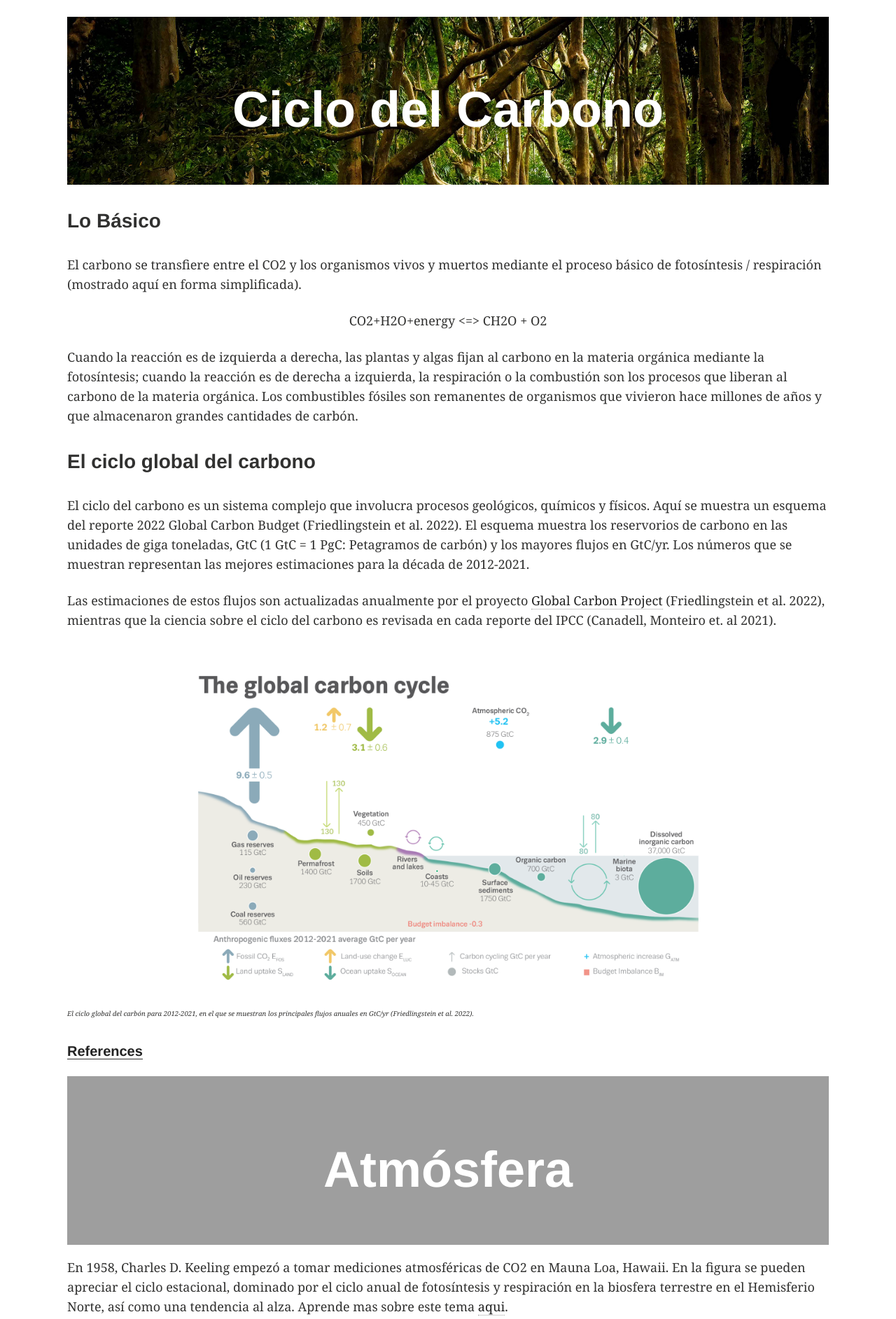
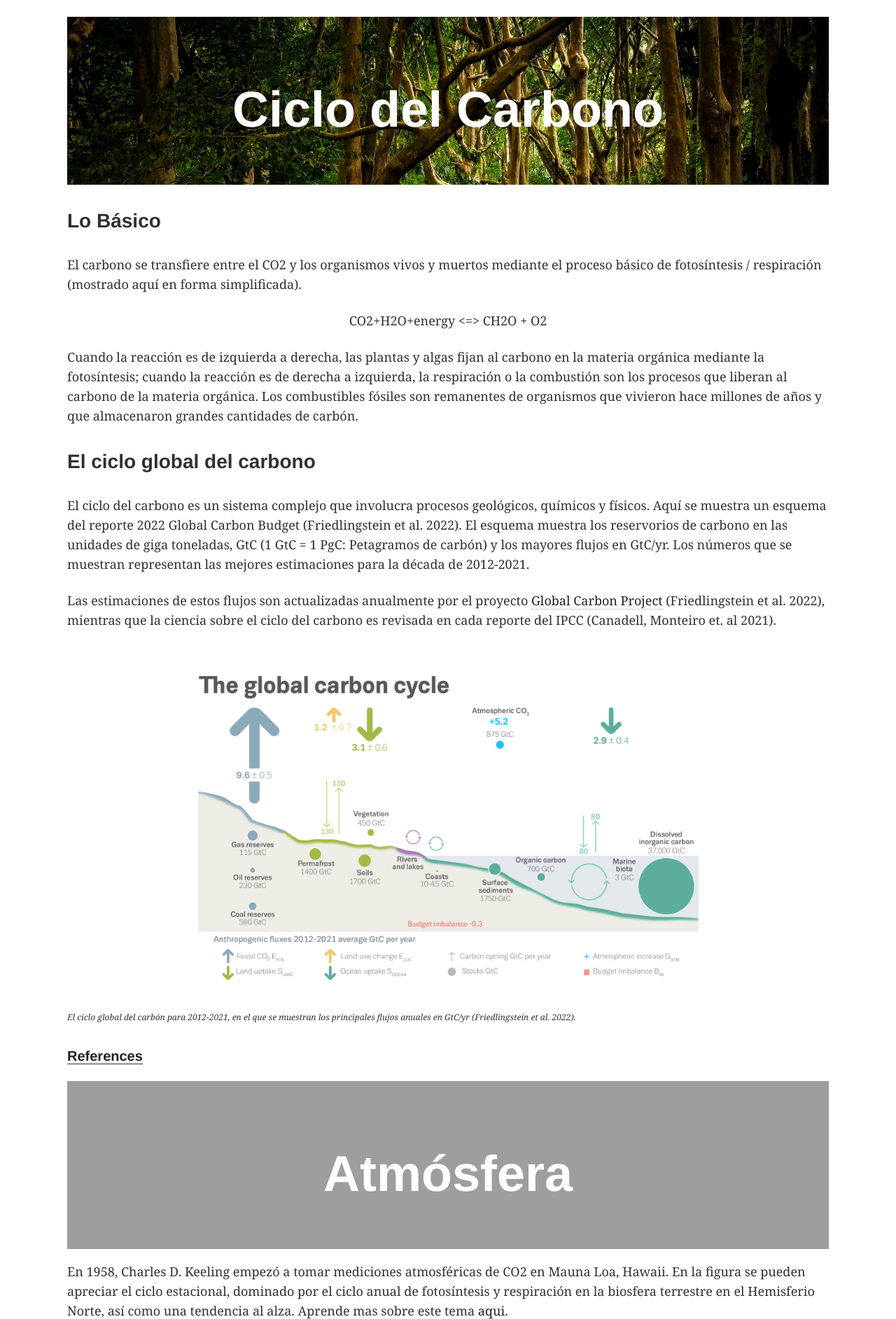
Before and after one commit to galenmckinley/CarbonCycle_Spanish, a Jekyll site: the page built from index.md, in a window 1280 px wide. Shown: the part 1539-3424 px from the top of the page at 70% size. Built offline with Jekyll 4.4.1, drawn with Linux system fonts in a browser that asks for light colours; grey boxes are pictures that could not be loaded.

Commit message:
size caption

```diff
--- a/index.md
+++ b/index.md
@@ -98,7 +98,7 @@ published: true
 
 <div style="text-align:center; padding-top: 1cm ; padding-bottom: .5cm"> <img src = "{{site.baseurl}}/images/GCBFig2_2022.png" style="width:750px;height:452px;" /> </div>
 
-<p style="font-size:60%;"> <i> El ciclo global del carbón para 2012-2021, en el que se muestran los principales flujos anuales en GtC/yr (Friedlingstein et al. 2022). </i> </p>
+<p style="font-size:75%;"> <i> El ciclo global del carbón para 2012-2021, en el que se muestran los principales flujos anuales en GtC/yr (Friedlingstein et al. 2022). </i> </p>
 
 <h5> <a href="{{site.baseurl}}/references/" target = "blank"> <u> References </u> </a> </h5>
 
```
